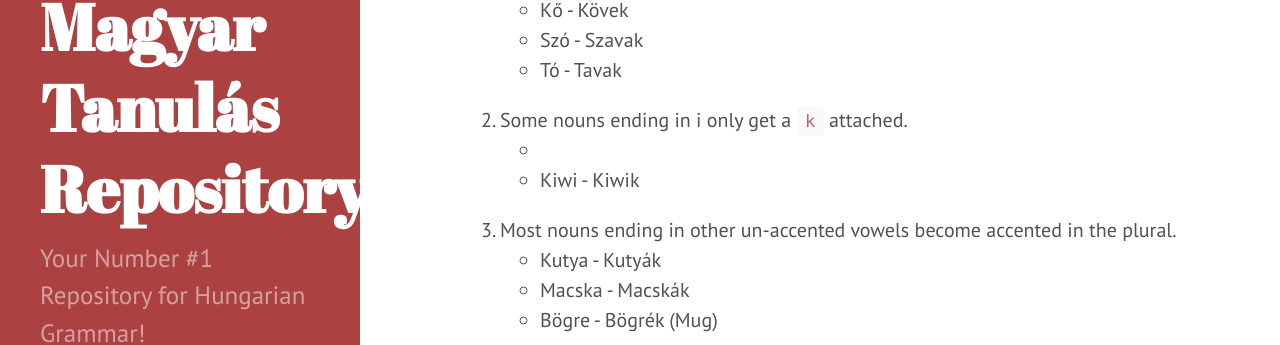
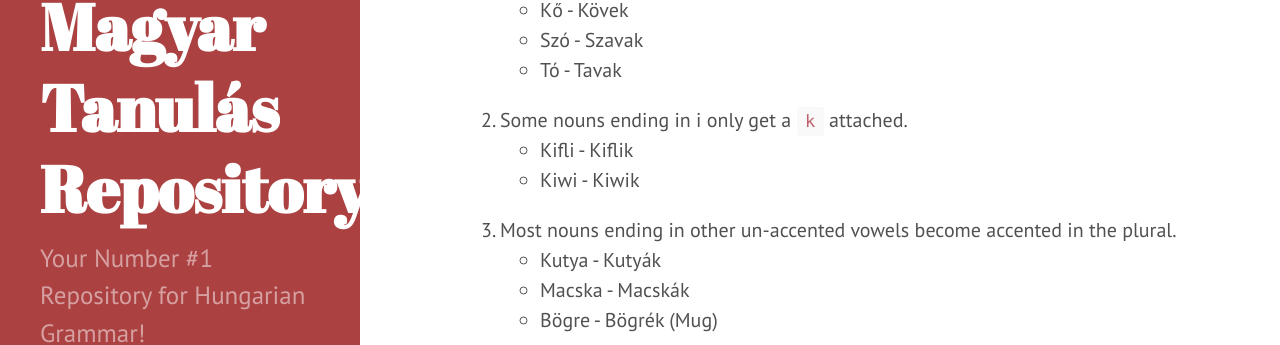
Before and after one commit to Magyartanulas/magyartanulas.github.io, a Jekyll site: the page built from Section4.md, in a window 1280 px wide and 900 px high, scrolled down 2019 px. Shown: the part 123-468 px from the top of the window. Built offline with Jekyll 4.4.1, drawn with Linux system fonts in a browser that asks for light colours; Markdown is read by kramdown in place of the engine named in the settings.

Commit message:
Update Section4.md

```diff
--- a/Section4.md
+++ b/Section4.md
@@ -57,7 +57,7 @@ There's a lot to be taken away from here. We can make some rules, but **there wi
   * Szó - Szavak
   * Tó - Tavak
 2. Some nouns ending in i only get a `k` attached.
-  *
+  * Kifli - Kiflik
   * Kiwi - Kiwik
 3. Most nouns ending in other un-accented vowels become accented in the plural.
   * Kutya - Kutyák
```
